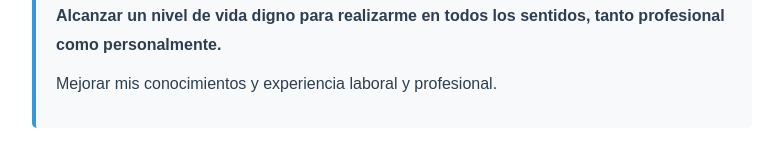
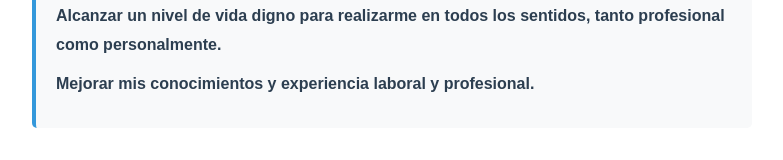
Before and after one commit to Alan1205-zavala/CV-Profesional, a plain HTML site: page index.html in a window 1280 px wide. Shown: the part 2643-2803 px from the top of the page, without its empty margins (248-1031 px from the left). Drawn offline with Linux system fonts and the light colour scheme.

Commit message:
Update index.html

```diff
--- a/index.html
+++ b/index.html
@@ -470,7 +470,7 @@
             <div class="interests-section">
                 <p><strong>Desempeñar mis conocimientos en Actividades afines a mi Profesión de manera acertada y Oportuna.</strong></p>
                 <p><strong>Alcanzar un nivel de vida digno para realizarme en todos los sentidos, tanto profesional como personalmente.</strong></p>
-                <p>Mejorar mis conocimientos y experiencia laboral y profesional.</p>
+                <p><strong>Mejorar mis conocimientos y experiencia laboral y profesional.</strong></p>
             </div>
         </section>
     </div>
```
